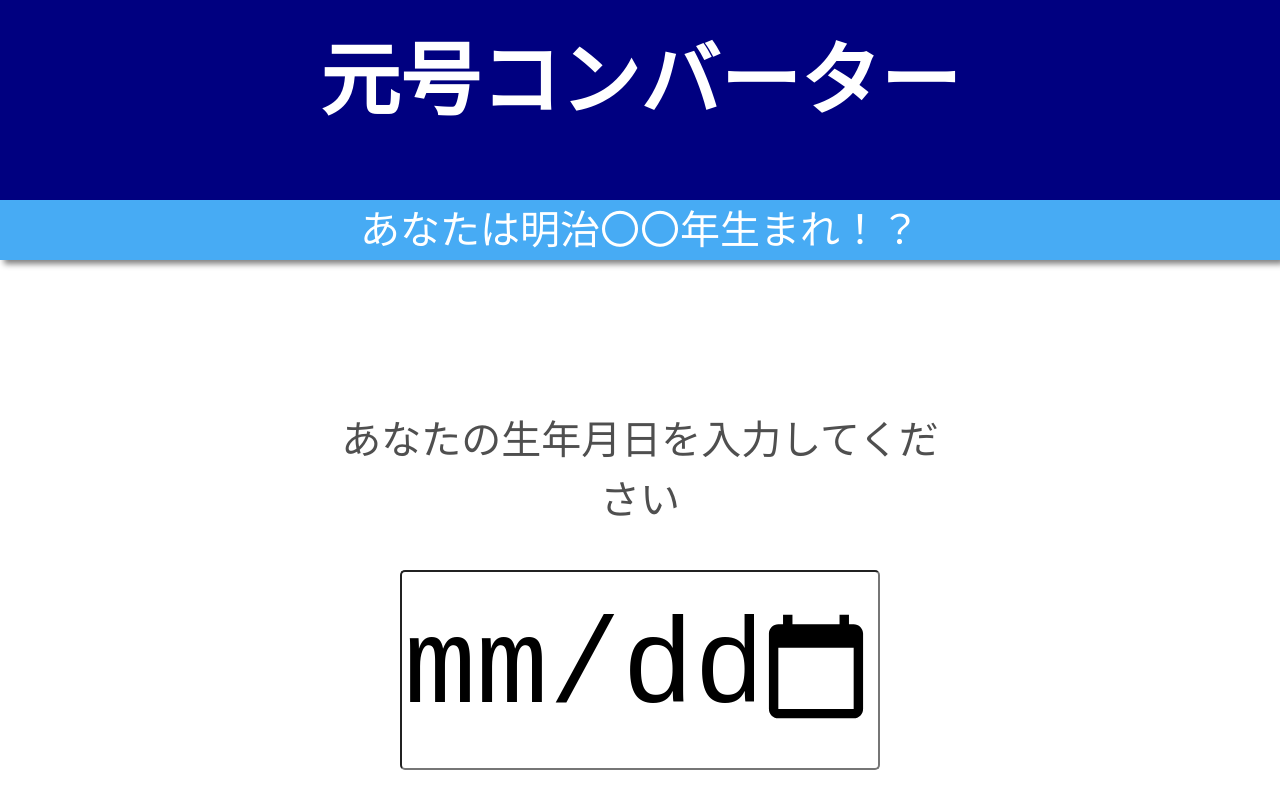
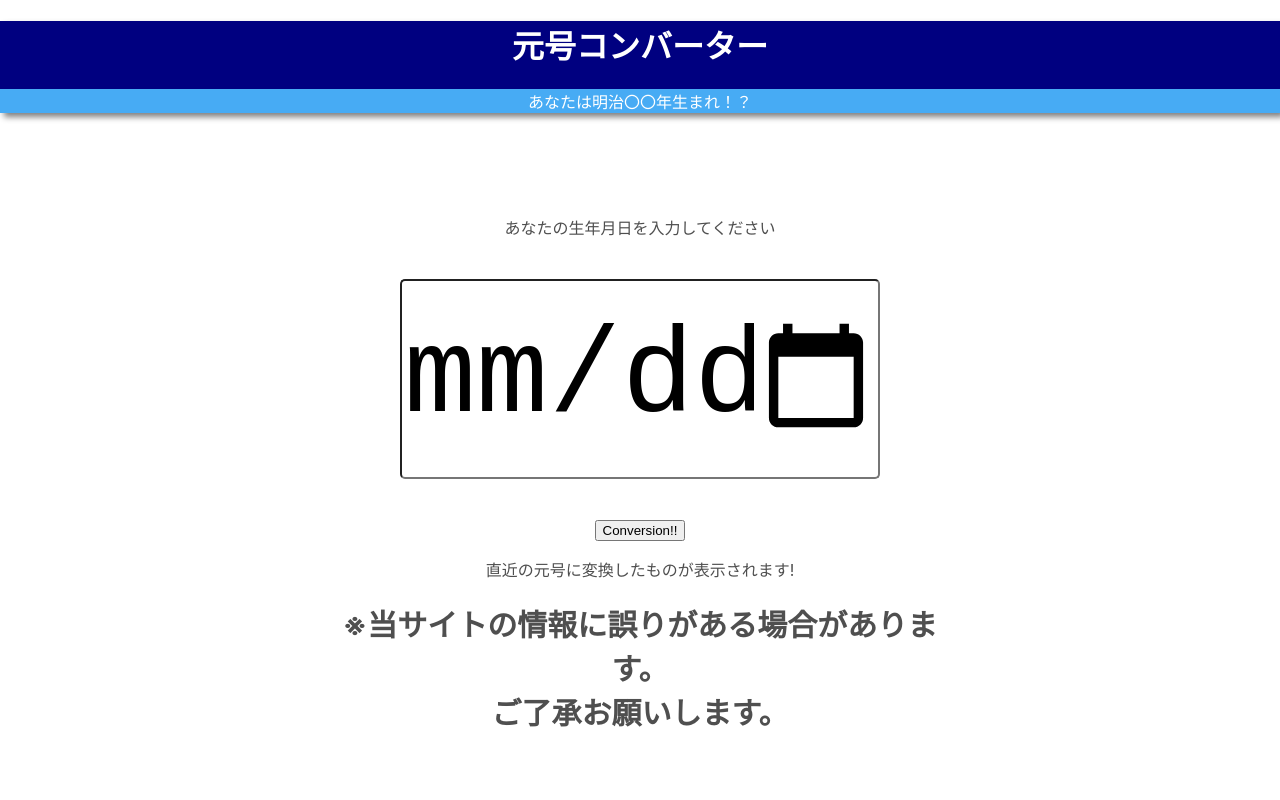
Before and after one commit to itizawa/era-converter, a Next.js app: page / in a window 1280 px wide. Shown: the top 800 px of the page. Built offline with nearby package versions, Linux system fonts and the light colour scheme.

Commit message:
✨ implement header

```diff
--- /dev/null
+++ b/src/components/Header/Header.tsx
@@ -0,0 +1,13 @@
+import { VFC } from 'react';
+
+/**
+ * Header
+ */
+export const Header: VFC = () => {
+  return (
+    <header>
+      <h1>元号コンバーター</h1>
+      <p>あなたは明治〇〇年生まれ！？</p>
+    </header>
+  );
+};
--- /dev/null
+++ b/src/components/Header/index.ts
@@ -0,0 +1 @@
+export { Header } from './Header';
--- /dev/null
+++ b/src/components/index.ts
@@ -0,0 +1 @@
+export { Header } from './Header';
--- a/src/pages/index.tsx
+++ b/src/pages/index.tsx
@@ -1,5 +1,6 @@
 import type { NextPage } from 'next';
 import { useCallback, useState } from 'react';
+import { Header } from '../components';
 // import { getYear } from 'date-fns';
 
 const Home: NextPage = () => {
@@ -27,10 +28,7 @@ const Home: NextPage = () => {
 
   return (
     <body>
-      <header>
-        <h1 style={{ margin: '0 auto' }}>元号コンバーター</h1>
-        <p>あなたは明治〇〇年生まれ！？</p>
-      </header>
+      <Header />
 
       <main style={{ maxWidth: '600px', margin: 'auto' }}>
         <p>あなたの生年月日を入力してください</p>
--- a/src/styles/globals.css
+++ b/src/styles/globals.css
@@ -30,17 +30,6 @@ body {
 
 main {
   padding-top: 70px;
-}
-
-h1 {
-  font-size: 80px;
-  line-height: 2em;
-  font-weight: bold;
-}
-
-p {
-  font-size: 40px;
-  line-height: 1.5em;
 }
 
 header p {
@@ -114,7 +103,6 @@ ul p {
 }
 
 h2 {
-  font-size: 60px;
   line-height: 100px;
   font-weight: bold;
   text-align: left;
```
